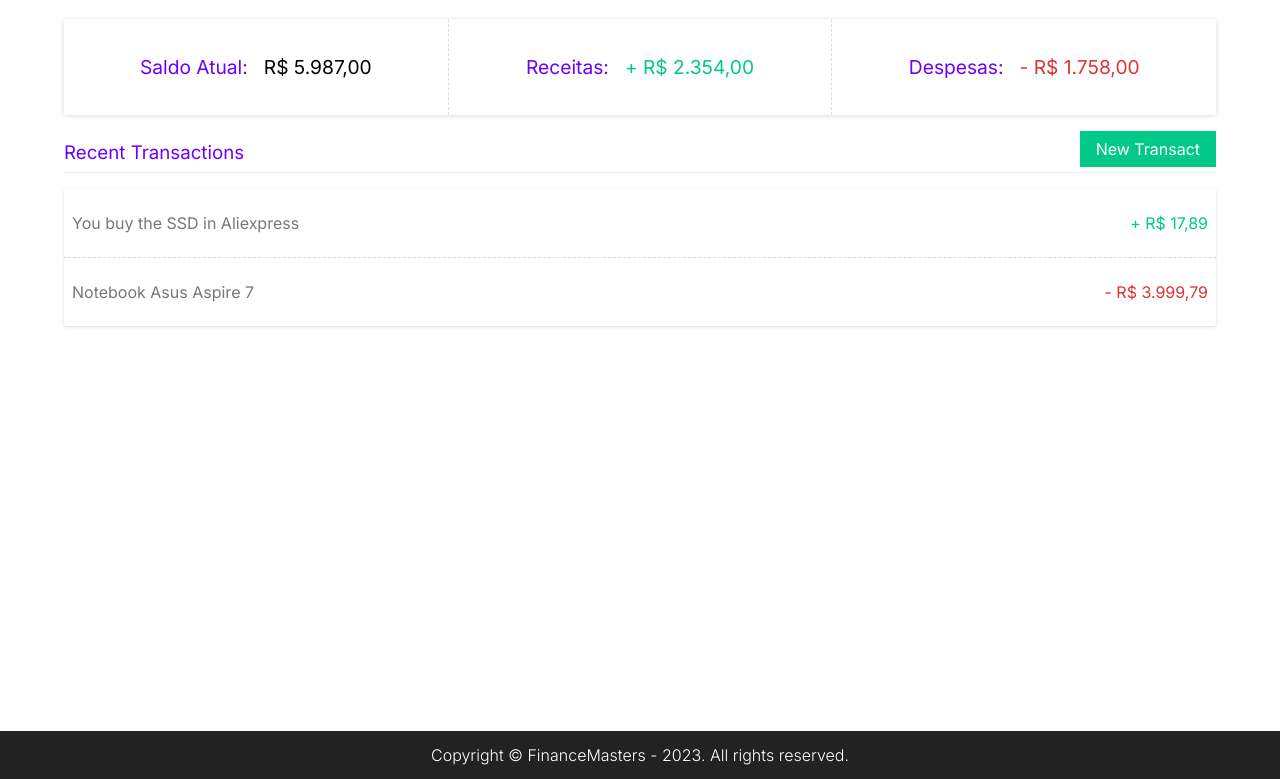
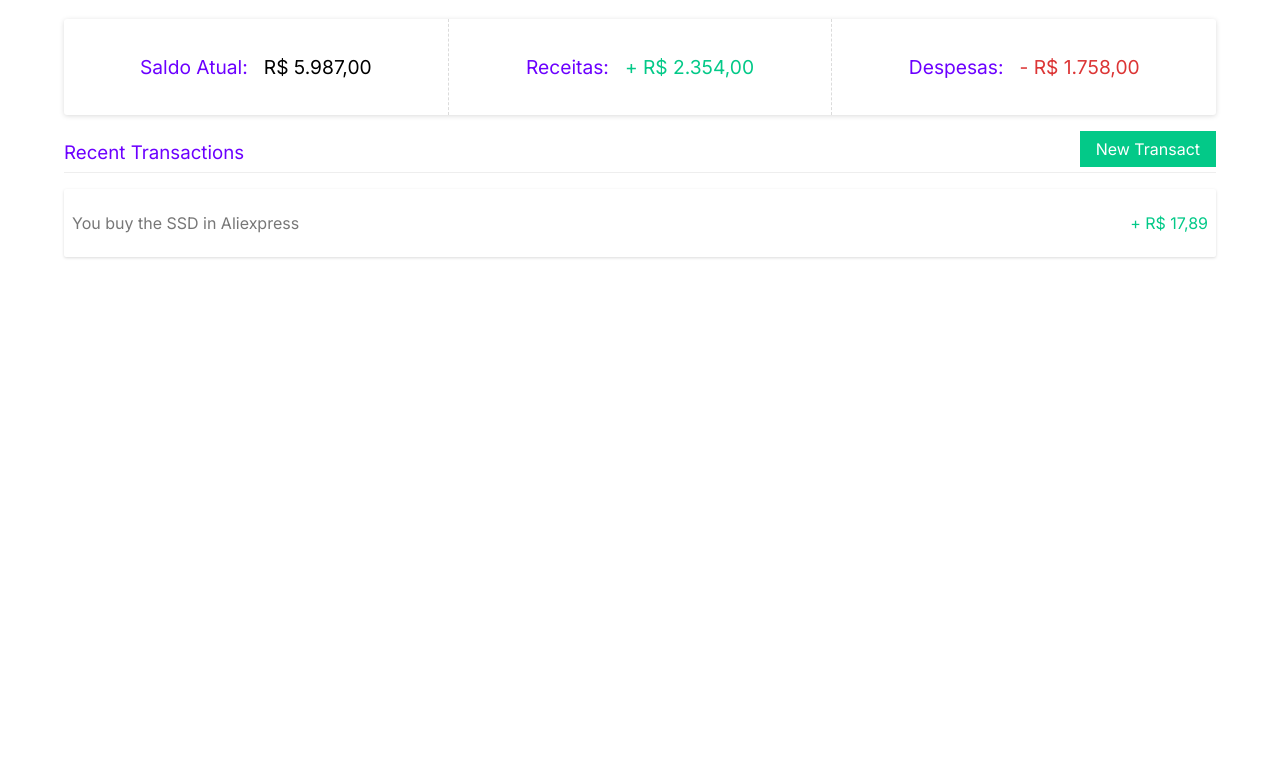
Before and after one commit to AguineleQueiroz/finance-track, a plain HTML site: page index.html in a window 1280 px wide. Shown: the part 69-848 px from the top of the page. After the commit the page ends 800 px from the top, so only its background shows below. Drawn offline with Linux system fonts and the light colour scheme.

Commit message:
update front-end

```diff
--- a/assets/css/stylesheet.css
+++ b/assets/css/stylesheet.css
@@ -10,6 +10,7 @@
 
 body {
   font-family: var(--font-secondary);
+  width: 100%;
 }
 
 a {
@@ -188,16 +189,6 @@ li {
   color: var(--color-muted);
 }
 /* footer page ==============================*/
-.footer {
-  display: flex;
-  align-items: center;
-  justify-content: center;
-  height: var(--footer-height);
-  background-color: var(--color-dark);
-  font-weight: var(--light);
-  color: var(--color-white);
-  width: 100%;
-}
 
 /* modal */
 .hide {
--- a/index.html
+++ b/index.html
@@ -27,6 +27,7 @@
     </header>
     <!-- end - header -->
 
+    <main class="content-app">
       <!-- basic info finance-->
       <div class="container">
         <div class="content">
@@ -61,19 +62,12 @@
             </div>
           </div>
           <!-- end - transaction exemplo -->
-        <!-- transaction exemplo -->
-        <div class="card-transaction">
-          <p class="description-transaction">Notebook Asus Aspire 7</p>
-          <div class="value-purchase expenses">
-            <span>- R$</span>
-            <span>3.999,79</span>
-          </div>
-        </div>
-        <!-- end - transaction exemplo -->
+
           <!-- end - Transactions -->
         </div>
       </div>
       <!-- end - basic info finance-->
+    </main>
 
     <!-- modal -->
     <div class="modal hide" id="modal" >
@@ -98,9 +92,6 @@
     <!-- end-modal -->
 
     <!-- footer -->
-    <div class="footer">
-      <p>Copyright &#169; FinanceMasters - 2023. All rights reserved.</p>
-    </div>
     <!-- end - footer -->
     <script src="./assets/js/index.js"></script>
   </body>
```
Lines whose indentation alone changed are shown as unchanged.
